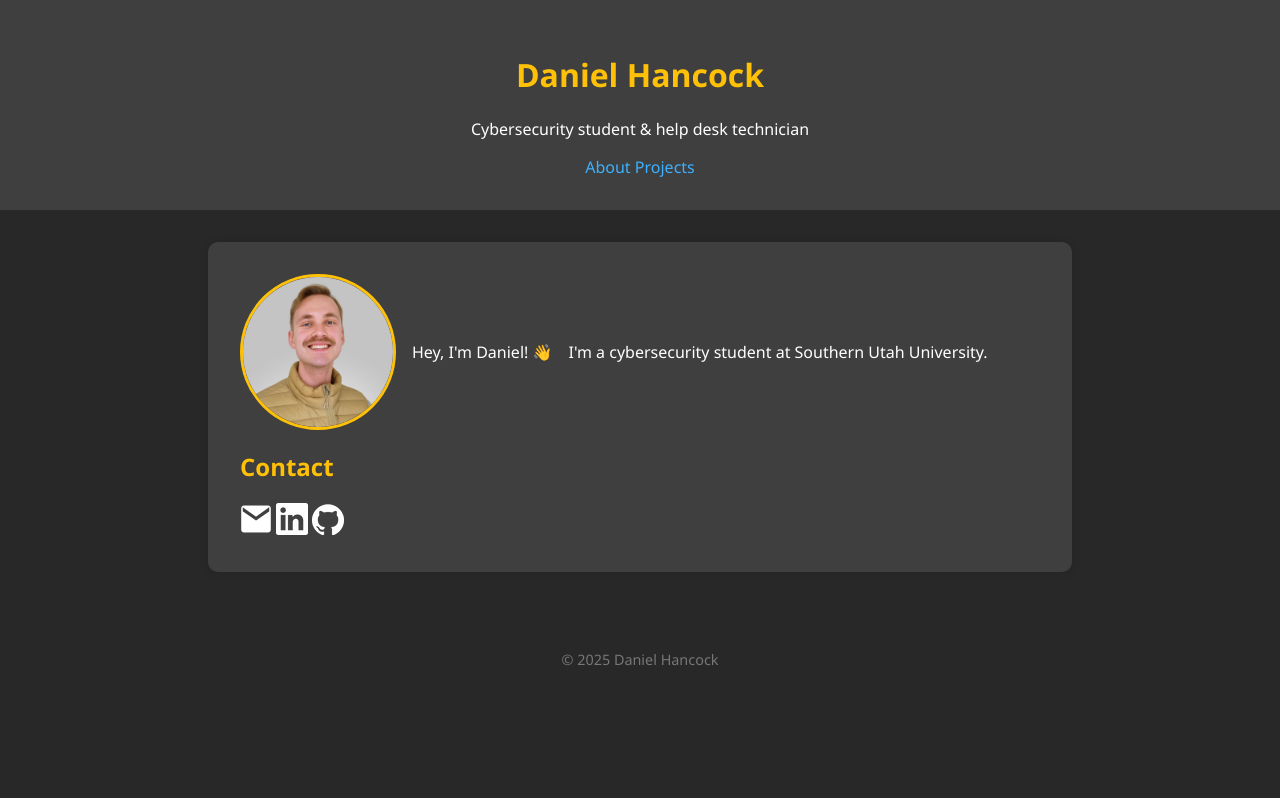
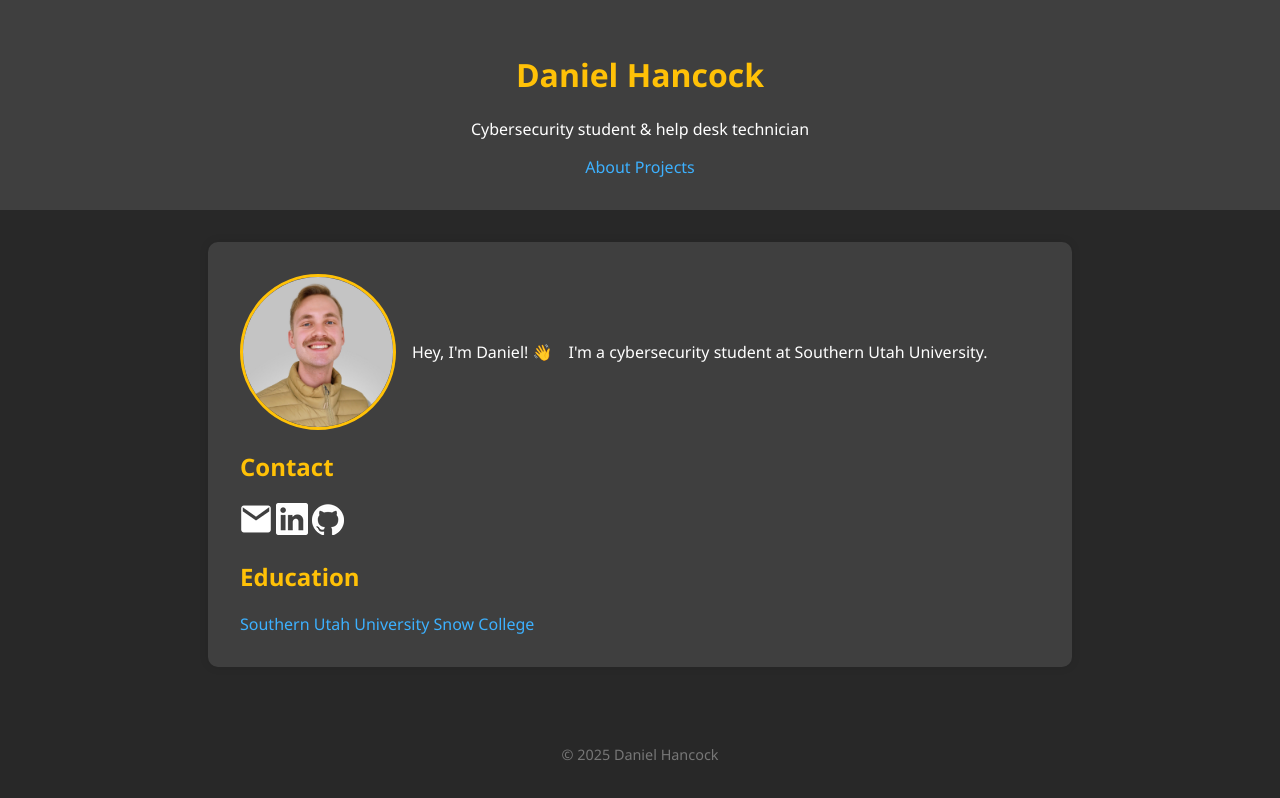
Before and after one commit to captainoctopus03/my-portfolio, a plain HTML site: page index.html in a window 1280 px wide. Drawn offline with Linux system fonts and the light colour scheme.

Commit message:
added education container

```diff
--- a/index.html
+++ b/index.html
@@ -36,6 +36,12 @@
                     <a href="https://www.linkedin.com/in/danielhancock-cs" target="_blank"><img src="images/linkedin.webp" alt="LinkedIn Logo"></a>
                     <a href="https://github.com/captainoctopus03" target="_blank"><img src="images/github.webp" alt="GitHub Logo"></a>
                 </div>
+
+                <div class="education-container">
+                    <h2>Education</h2>
+                    <a>Southern Utah University</a>
+                    <a>Snow College</a>
+                </div>
             </section>
 
             <section id="projects" class="spa-section">
@@ -45,13 +51,6 @@
                     <li><strong>This Portfolio</strong> – Built with HTML, CSS, and GitHub Pages!</li>
                 </ul>
             </section>
-
-            <!-- <section id="contact" class="spa-section">
-            <h2>Contact</h2>
-            <a href="mailto:hancockjdaniel@gmail.com" target="_blank"><img src="images/email.webp" alt="Email Logo" width="32" height="32"></a>
-            <a href="https://www.linkedin.com/in/danielhancock-cs" target="_blank"><img src="images/linkedin.webp" alt="LinkedIn Logo"></a>
-            <a href="https://github.com/captainoctopus03" target="_blank"><img src="images/github.webp" alt="GitHub Logo"></a>
-            </section> -->
 
             <section id="ensign-tdx" class="spa-section">
                 <h2>TeamDynamix Ticket Template (Ensign College)</h2>
```
Lines whose indentation alone changed are shown as unchanged.
